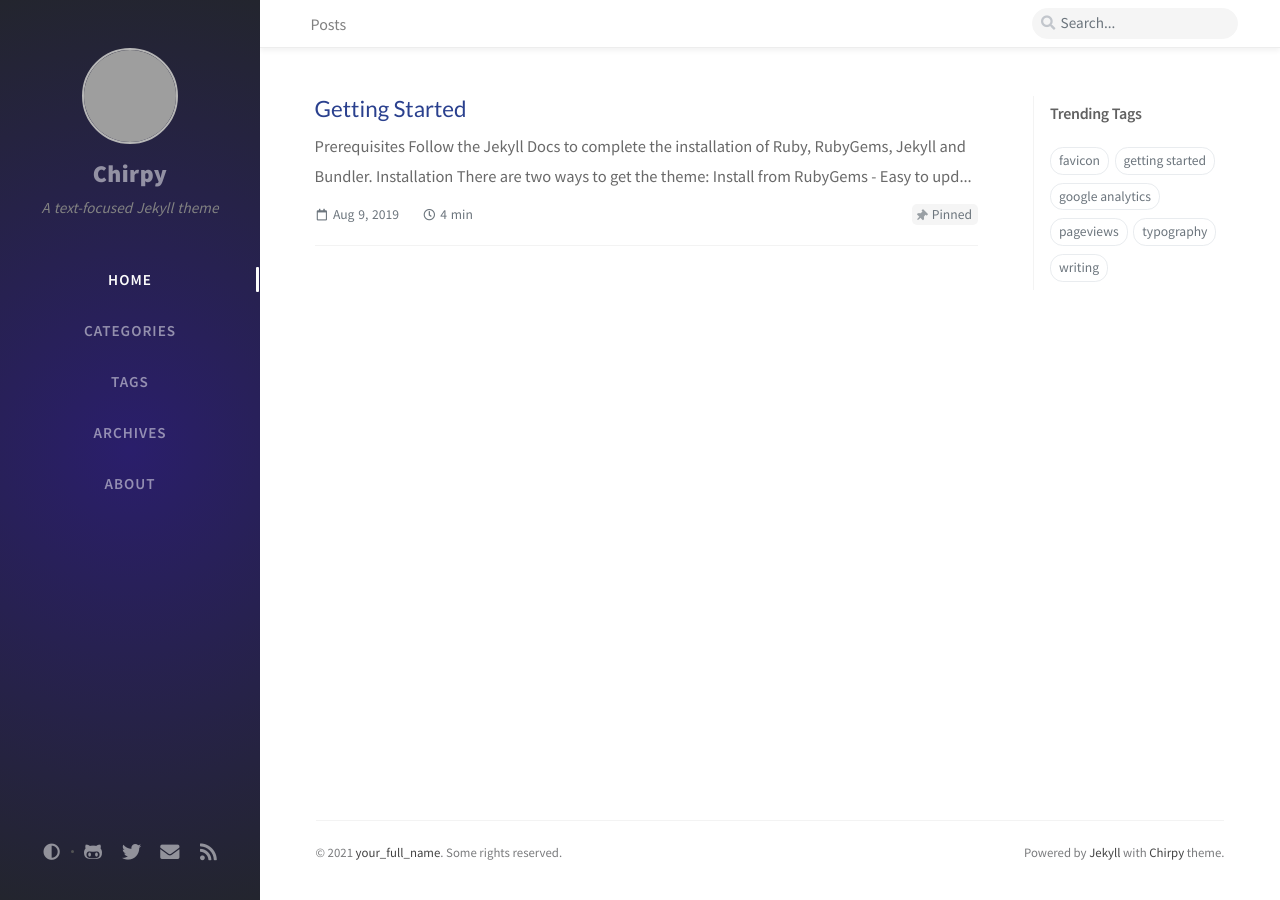
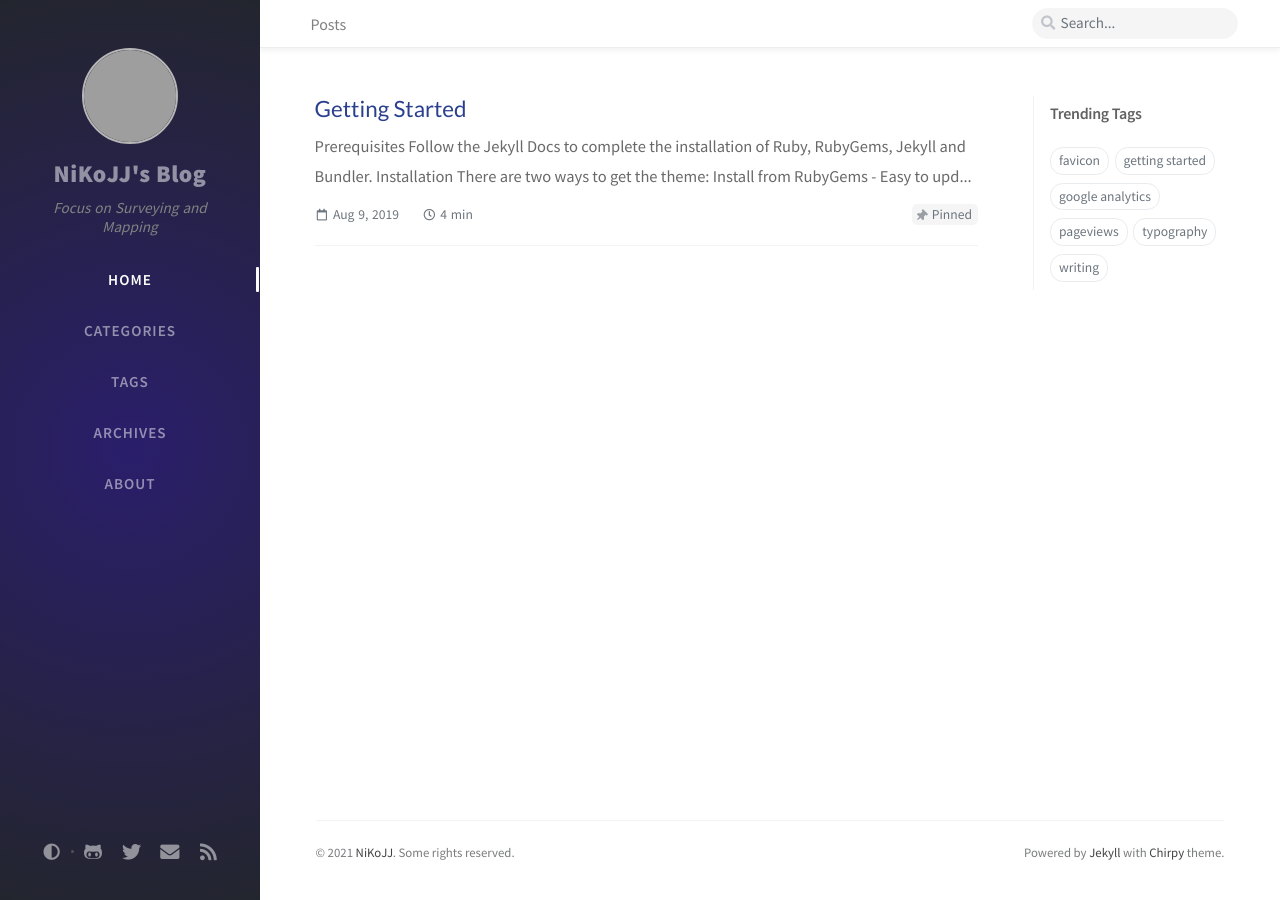
Before and after one commit to Hecok/hecok, a Jekyll site: the page built from index.html, in a window 1280 px wide. Built offline with Jekyll 4.4.1, drawn with Linux system fonts in a browser that asks for light colours; nearby versions of some CDN libraries; comment, search, counter and statistics services are not loaded; grey boxes are pictures that could not be loaded.

Commit message:
Update _config.yml
更新

```diff
--- a/_config.yml
+++ b/_config.yml
@@ -2,23 +2,22 @@ theme: jekyll-theme-chirpy
 baseurl: ''
 lang: en-US
 timezone: Asia/Shanghai
-title: Chirpy
-tagline: A text-focused Jekyll theme
+title: NiKoJJ's Blog
+tagline: Focus on Surveying and Mapping
 description: >-
-  A minimal, portfolio, sidebar, bootstrap Jekyll theme with responsive web
-  design and focuses on text presentation.
+  Focus on Surveying and Mapping
 url: ''
-author: your_full_name
+author: NiKoJJ
 github:
-  username: github_username
+  username: NiKoJJ
 twitter:
-  username: twitter_username
+  username: NoKoJJ1
 social:
-  name: your_full_name
-  email: example@doamin.com
+  name: NiKoJJ
+  email: noel_zjj@163.com
   links:
-    - 'https://twitter.com/username'
-    - 'https://github.com/username'
+    - 'https://twitter.com/NoKoJJ1'
+    - 'https://github.com/NiKoJJ'
 google_site_verification: google_meta_tag_verification
 google_analytics:
   id: ''
```
